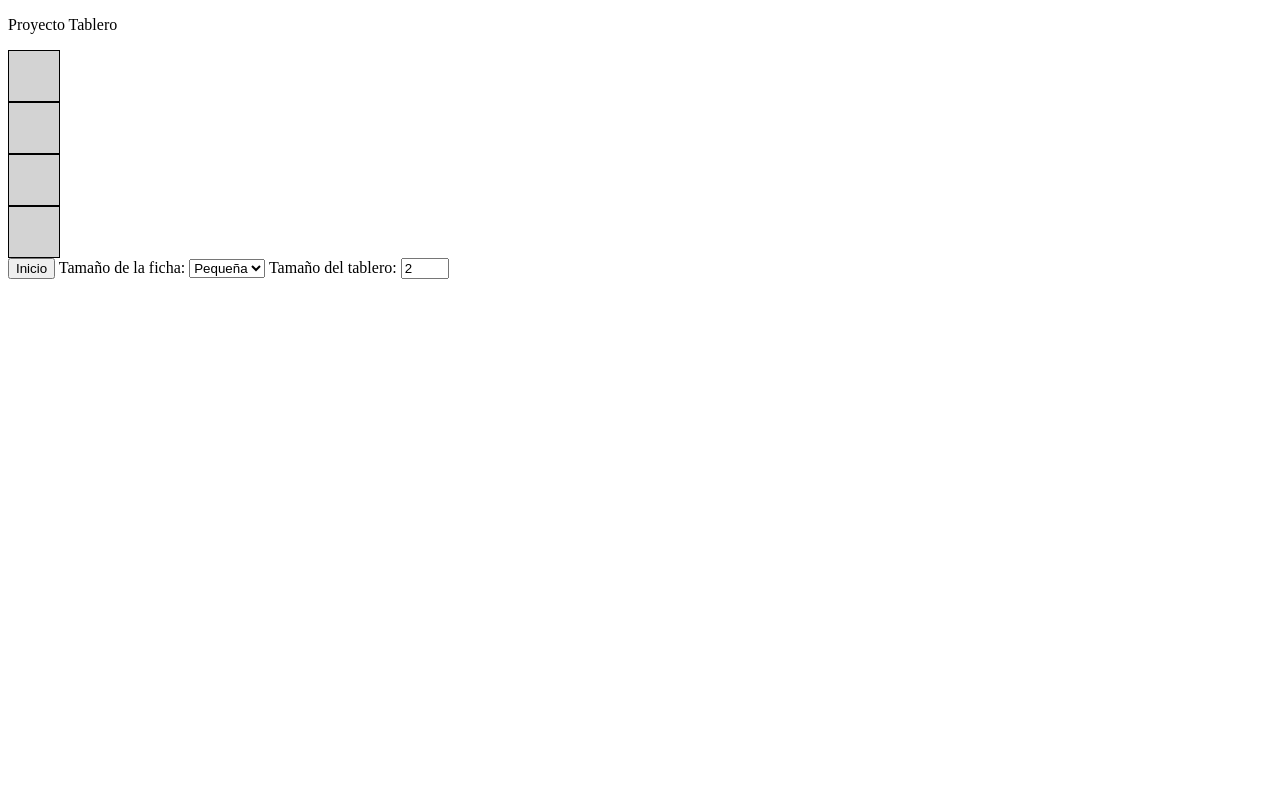
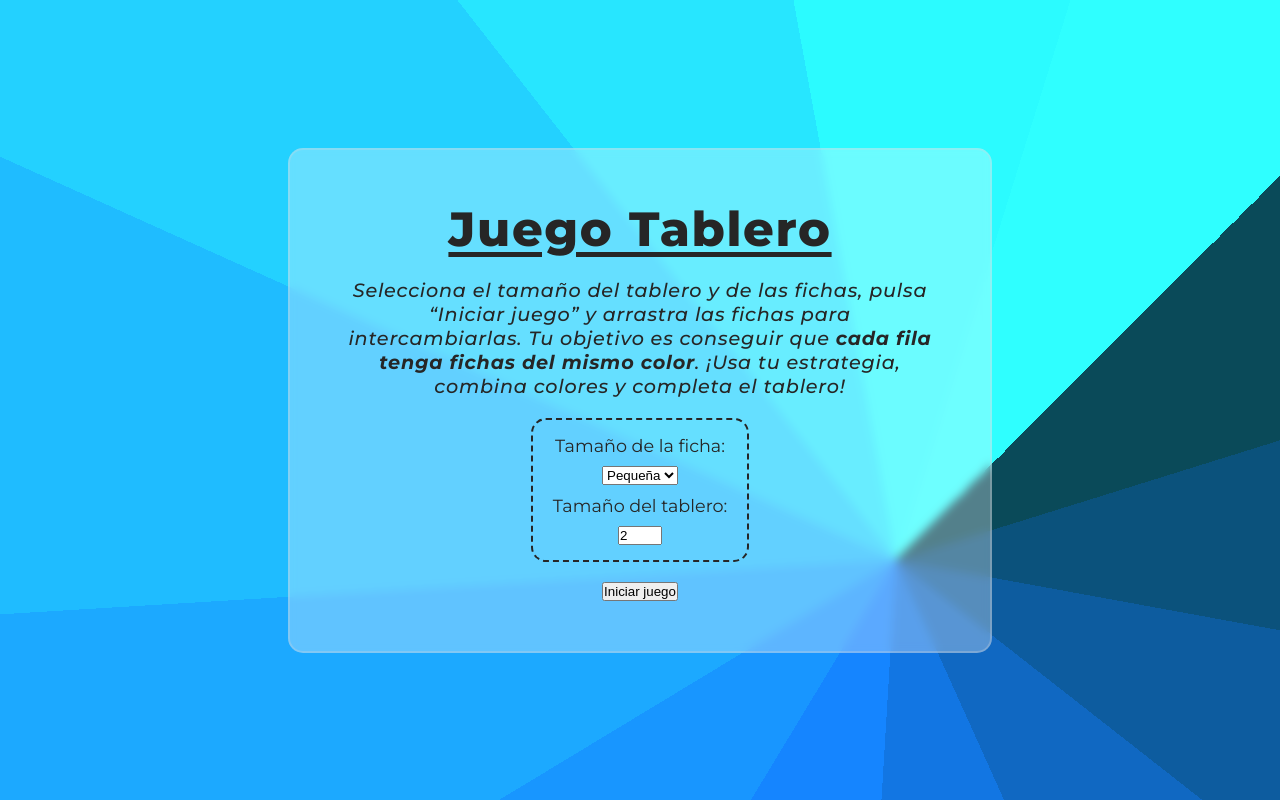
Before and after one commit to Yoseeep/Ejercicios-Laboratorio-IPO, a plain HTML site: page ejercicios/tablero/index.html in a window 1280 px wide. Drawn offline with Linux system fonts and the light colour scheme.

Commit message:
Añade estructura inicial y estilos al proyecto Tablero, incluyendo HTML, CSS y un archivo JavaScript vacío.

```diff
--- a/ejercicios/tablero/index.html
+++ b/ejercicios/tablero/index.html
@@ -5,16 +5,28 @@
     <meta name="viewport" content="width=device-width, initial-scale=1.0" />
     <link rel="stylesheet" href="style.css">
     <title>Tablero</title>
+    <link rel="preconnect" href="https://fonts.googleapis.com">
+    <link rel="preconnect" href="https://fonts.gstatic.com" crossorigin>
+    <link href="https://fonts.googleapis.com/css2?family=Montserrat:ital,wght@0,100..900;1,100..900&display=swap" rel="stylesheet">
+    <script defer src="script.js"></script>
   </head>
 
   <body>
 
-    <p>Proyecto Tablero</p>
+
+<!--     <div class="ficha" data-ficha></div>
     <div class="ficha" data-ficha></div>
     <div class="ficha" data-ficha></div>
-    <div class="ficha" data-ficha></div>
-    <div class="ficha" data-ficha></div>
-    <button id="inicio">Inicio</button>
+    <div class="ficha" data-ficha></div> -->
+    <header>
+        <article class="header-container">
+            <h1>Juego Tablero</h1>
+            <section class="reglas">
+                <p> Selecciona el tamaño del tablero y de las fichas, pulsa “Iniciar juego” y arrastra las fichas para
+                    intercambiarlas. Tu objetivo es conseguir que <span>cada fila tenga fichas del mismo color</span>. ¡Usa tu estrategia,
+                    combina colores y completa el tablero! </p>
+            </section>
+            <section class="configuracion">
                 <label for="tamañoFicha">Tamaño de la ficha:</label>
                   <select id="tamañoFicha">
                     <option value="pequeña">Pequeña</option>
@@ -23,6 +35,14 @@
                   </select>
                 <label for="tamañoTablero">Tamaño del tablero:</label>
                 <input type="number" id="tamañoTablero" min="1" max="7" value="2">
+            </section>
+            <button id="inicio">Iniciar juego</button>
+        </article>
+    </header>
+
+    <main>
+    </main>
+
 
   </body>
 </html>
--- a/ejercicios/tablero/style.css
+++ b/ejercicios/tablero/style.css
@@ -1,5 +1,137 @@
 /* style.css */
 /* Proyecto Tablero */
+
+* {
+    margin: 0;
+    padding: 0;
+    box-sizing: border-box;
+}
+
+:root {
+    --tono: 100;
+    --color-fondo-primario: hsl(100, 50%, 85%); /* hsl(100, 38%, 85%) */
+    --color-fondo-secundario: hsl(100, 38%, 90%);
+    /* --color-fondo-secundario: hsl(100, 38%, 85%); */
+    /* --color-fondo-secundario: hsl(100, 20%, 50%); */
+    /* --color-fondo-terciario: hsl(100, 38%, 20%); */
+    /* --color-fondo-terciario: hsl(290, 20%, 50%); */
+
+    /* --tono: 36;
+    --color-primario: hsl(var(--tono), 100%, 89%);
+    --color-secundario: hsl(var(--tono), 100%, 30%) */;
+    --color-primario: hsl(102, 18%, 56%);
+    --color-secundario: hsl(100, 7%, 50%);
+
+
+    --font-family-principal: montserrat;
+
+    --font-color: hsl(100, 0%, 15%);
+
+    scrollbar-width: thin;
+    scrollbar-color: var(--color-fondo-secundario) var(--color-primario);
+    scrollbar-gutter: both-edges;
+    scroll-behavior: smooth;
+
+}
+
+body {
+    font-family: var(--font-family-principal), sistem-ui, sans-serif;
+    font-size: 16px;
+    color: var(--font-color);
+
+}
+
+header  {
+    font-size: 16px;
+    min-height: 100dvh;
+    min-width: 100%;
+    padding: 15px;
+    display: flex;
+    flex-direction: column;
+    justify-content: center;
+    align-items: center;
+    background: conic-gradient(from 45deg at 70% 70%,
+                    rgba(10, 74, 89, 1.000) 0.000deg,
+                    rgba(10, 74, 89, 1.000) 27.692deg,
+                    rgba(11, 82, 124, 1.000) 27.692deg,
+                    rgba(11, 82, 124, 1.000) 55.385deg,
+                    rgba(13, 92, 159, 1.000) 55.385deg,
+                    rgba(13, 92, 159, 1.000) 83.077deg,
+                    rgba(16, 104, 194, 1.000) 83.077deg,
+                    rgba(16, 104, 194, 1.000) 110.769deg,
+                    rgba(18, 118, 227, 1.000) 110.769deg,
+                    rgba(18, 118, 227, 1.000) 138.462deg,
+                    rgba(21, 133, 255, 1.000) 138.462deg,
+                    rgba(21, 133, 255, 1.000) 166.154deg,
+                    rgba(24, 150, 255, 1.000) 166.154deg,
+                    rgba(24, 150, 255, 1.000) 193.846deg,
+                    rgba(28, 169, 255, 1.000) 193.846deg,
+                    rgba(28, 169, 255, 1.000) 221.538deg,
+                    rgba(31, 188, 255, 1.000) 221.538deg,
+                    rgba(31, 188, 255, 1.000) 249.231deg,
+                    rgba(35, 209, 255, 1.000) 249.231deg,
+                    rgba(35, 209, 255, 1.000) 276.923deg,
+                    rgba(39, 230, 255, 1.000) 276.923deg,
+                    rgba(39, 230, 255, 1.000) 304.615deg,
+                    rgba(43, 251, 255, 1.000) 304.615deg,
+                    rgba(43, 251, 255, 1.000) 332.308deg,
+                    rgba(47, 255, 255, 1.000) 332.308deg 360.000deg);
+}
+
+
+.header-container {
+    padding: 50px;
+    display: flex;
+    flex-direction: column;
+    justify-content: center;
+    align-items: center;
+    gap: 20px;
+    border-radius: 15px;
+    background: rgba(255, 255, 255, .3);
+    -webkit-backdrop-filter: blur(5px);
+    backdrop-filter: blur(5px);
+    border: 2px solid rgba(209, 213, 219, 0.3);
+}
+
+h1 {
+    color: var(--font-color);
+    font-size: 3em;
+    font-weight: 800;
+    letter-spacing: .1rem;
+    text-align: center;
+    text-decoration-line: underline;
+    text-decoration-thickness: .1em;
+    text-underline-offset: .13em;
+}
+
+.reglas {
+    color: var(--font-color);
+    font-size: 1.2em;
+    font-weight: 500;
+    font-style: italic;
+    letter-spacing: .05rem;
+    text-wrap: pretty;
+    text-align: center;
+    max-width: 600px;
+    & span {
+        font-weight: 700;
+    }
+}
+
+.configuracion {
+    font-size: 1.1em;
+    font-weight: 400;
+    display: flex;
+    flex-direction: column;
+    justify-content: center;
+    align-items: center;
+    gap: 10px;
+    border-radius: 15px;
+    padding: 15px 20px;
+    border: 2px dashed var(--font-color);
+}
+
+
 
 .ficha {
     width: 50px;
```
Also changed, not shown: ejercicios/tablero/script.js (added), 1 other file. Lines whose indentation alone changed are shown as unchanged.
